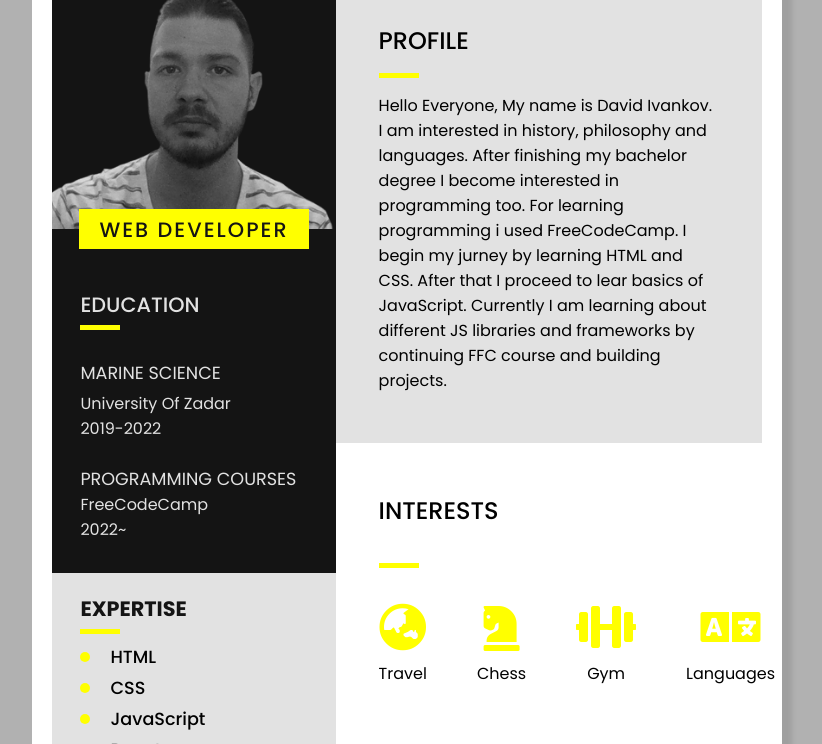
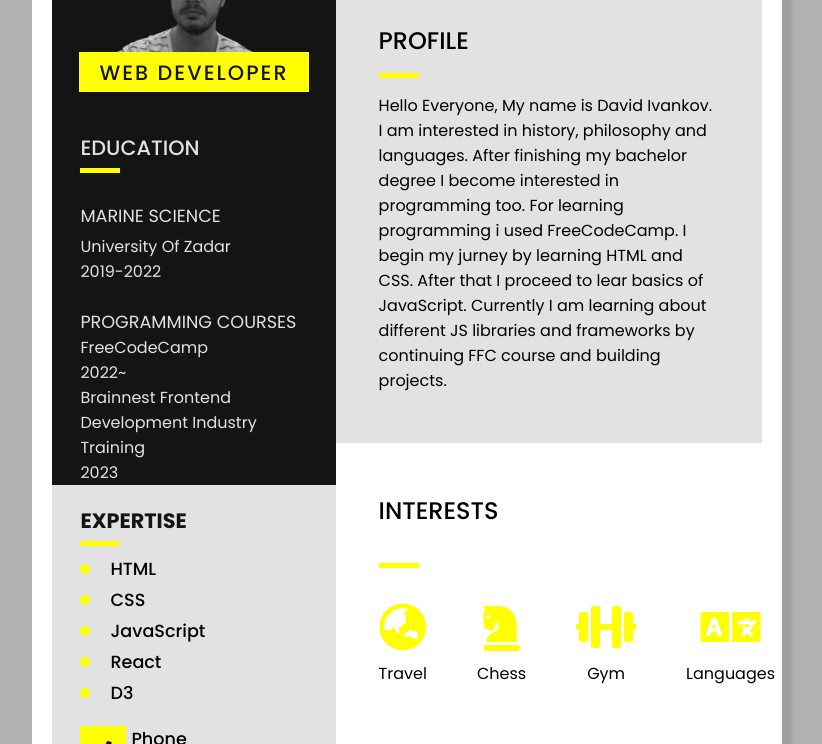
Before and after one commit to davidIvankov/CV, a plain HTML site: page index.html in a window 1280 px wide. Shown: the part 356-1100 px from the top of the page, without its empty margins (241-1063 px from the left). Drawn offline with Linux system fonts and the light colour scheme.

Commit message:
feat: added education

```diff
--- a/index.html
+++ b/index.html
@@ -33,6 +33,8 @@
                         <div class="ed2">PROGRAMMING COURSES</div>
                         <div class="ed3">FreeCodeCamp</div>
                         <div class="ed3">2022~</div>
+                        <div class="ed3">Brainnest Frontend Development Industry Training</div>
+                        <div class="ed3">2023</div>
                     </div>
                 </div>
                 <div class="light">
--- a/styles/styles.scss
+++ b/styles/styles.scss
@@ -41,7 +41,7 @@ body {
 }
 
 .dark{
-    height: 60%;
+    height: fit-content;
     width: 100%;
     background-color: var(--color-black);
     display: flex;
@@ -87,7 +87,7 @@ body {
         }
         .education{
             width: 80%;
-            height: 50%;
+            height: auto;
             display: flex;
             flex-direction: column;
             align-items: right;
```
Also changed, not shown: styles/styles.css, 1 other file.
